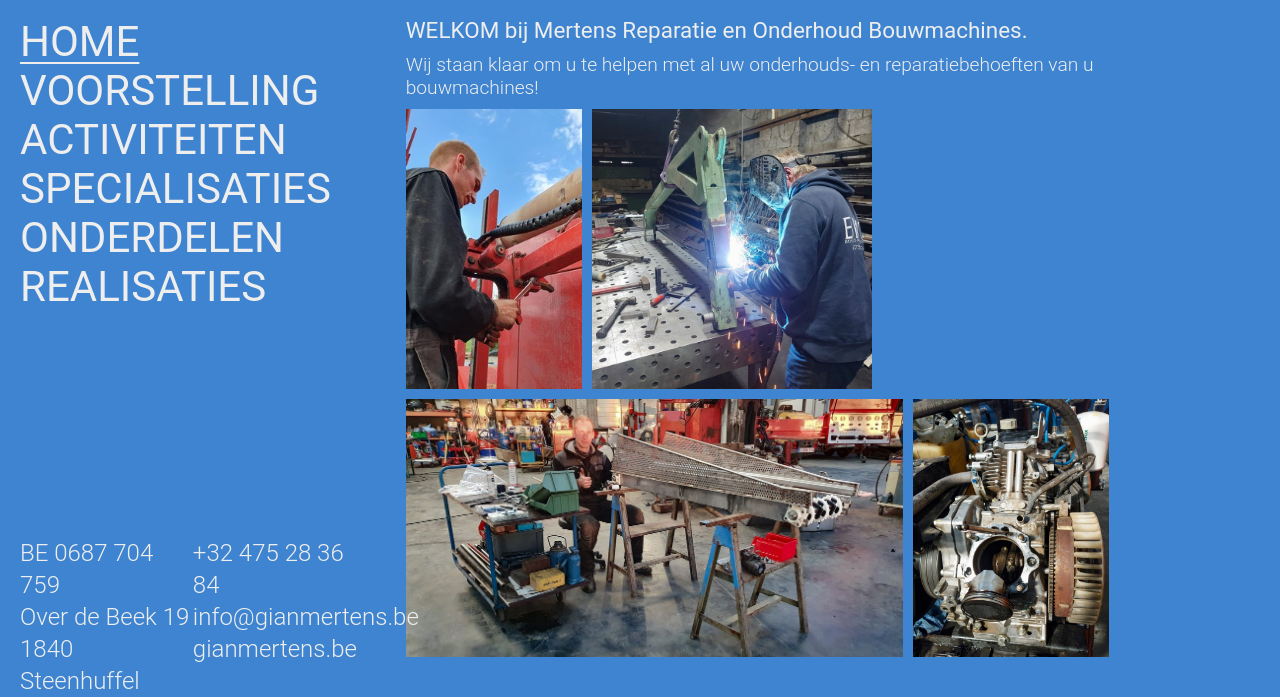
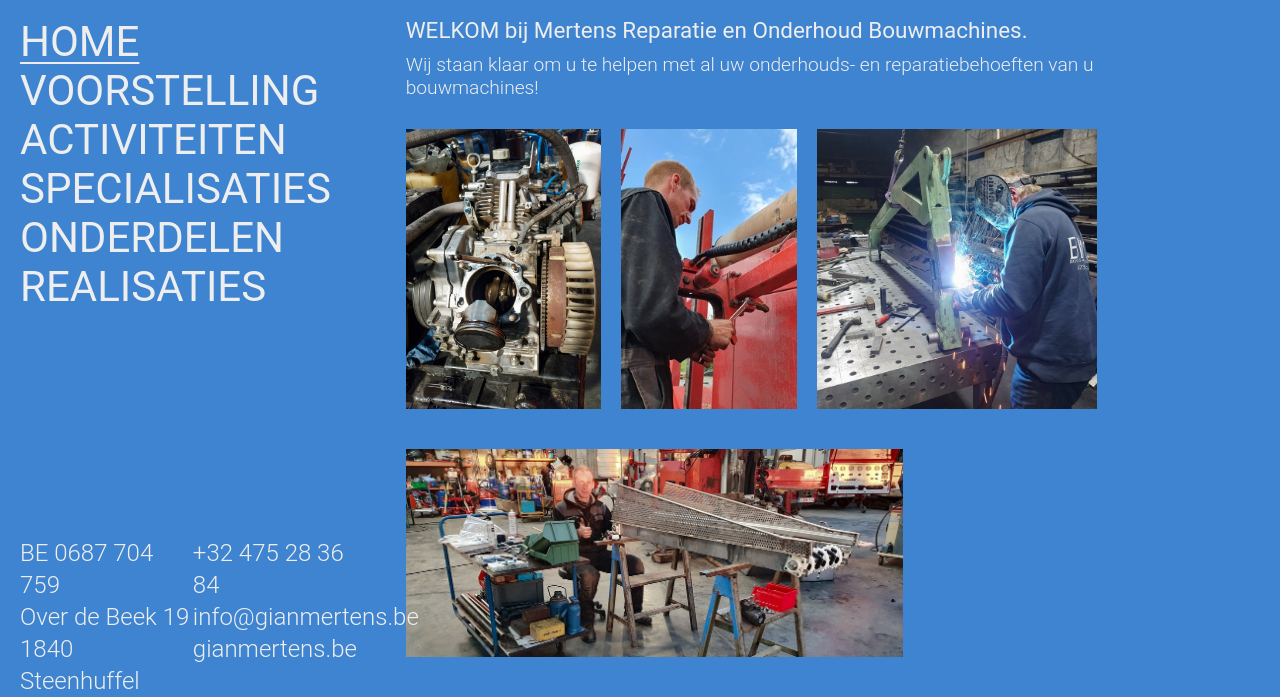
Before and after one commit to GustaveCurtil/mertens, a plain HTML site: page index.html in a window 1280 px wide. Shown: the part 143-840 px from the top of the page. Drawn offline with Linux system fonts and the light colour scheme.

Commit message:
spelen met foto's

```diff
--- a/index.html
+++ b/index.html
@@ -26,10 +26,10 @@
         <h3>WELKOM bij Mertens Reparatie en Onderhoud Bouwmachines.</h3>
         <p>Wij staan klaar om u te helpen met al uw onderhouds- en reparatiebehoeften van u bouwmachines!</p>
         <div class="photowrapper">
+            <img src="images\revisie motor\20221006_133317.jpg" alt="">
             <img src="images\ombouw FS200\20220929_150350.jpg" alt="">
-            <img src="images\herstellingen\IMG-20240105-WA0000.jpg" alt="">
+            <img src="images\herstellingen\IMG-20240105-WA0000.jpg" alt=""></div>
             <img src="images\boorbak\20231115_163813.jpg" alt="">
-            <img src="images\revisie motor\20221006_133317.jpg" alt="">
         </div>
     </main>
     <main id="voorstelling">
--- a/style.css
+++ b/style.css
@@ -114,7 +114,6 @@
     font-size: larger;
     padding: var(--padding);
     padding-top: 0;
-    padding-bottom: var(--header-height);
     overflow-y: auto;
     padding-right: calc(8 * var(--padding));
 }
@@ -165,10 +164,11 @@
 #home .photowrapper {
     display: flex;
     flex-wrap: wrap;
-    gap: 10px;
+    gap: var(--padding);
 }
 
 img {
     height: 280px;
+    padding: var(--padding) 0;
     object-fit: fill;
 }
```
